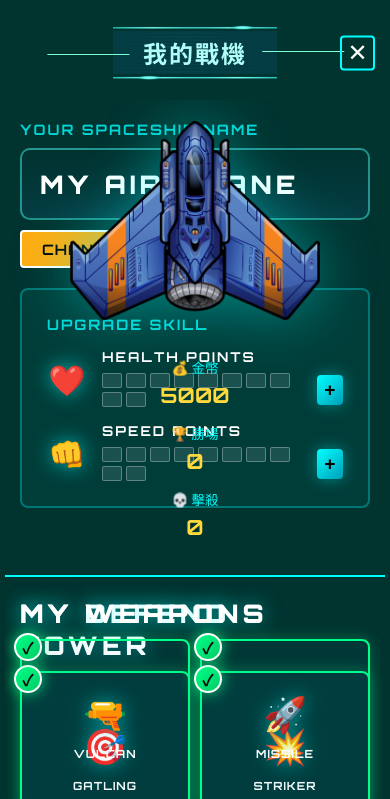
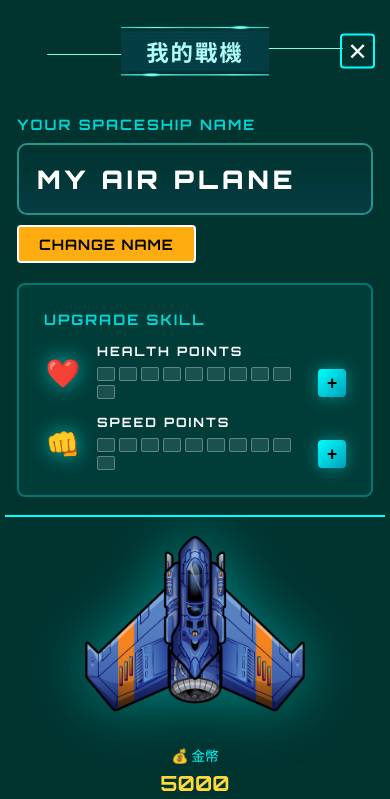
Before and after one commit to garyman925/twoer-defend-games, a website built with webpack: page my-ship.html in a window 390 px wide. Shown: the top 799 px of the page. Built offline with nearby package versions, Linux system fonts and the light colour scheme.

Commit message:
myship page completed

```diff
--- a/my-ship.html
+++ b/my-ship.html
@@ -61,7 +61,7 @@
                 width: 50%;
                 height: 1px;
                 background: aquamarine;
-                transform: translate(-80%, 19px);
+                transform: translate(-100%, 19px);
             }
 
             .header-bar .header-title .header-stoke-right{
@@ -70,7 +70,7 @@
                 width: 50%;
                 height: 1px;
                 background: aquamarine;
-                transform: translate(82%, -19px);
+                transform: translate(100%, -19px);
             }
 
         .header-title {
@@ -850,7 +850,7 @@
             }
         }
 
-        /* 小螢幕（平板直式，641-1024px）*/
+        /* 小筆電/平板橫向（769px - 1024px）*/
         @media (max-width: 1024px) {
             body {
                 padding: 10px;
@@ -865,20 +865,39 @@
 
             .header-bar {
                 grid-column: 1 / -1;
-            }
-
-            .plane-info,
-            .plane-visual,
-            .tower-section,
+                grid-row: 1;
+            }
+
+            .plane-info {
+                grid-column: 1 / -1;
+                grid-row: 2;
+                border-right: none;
+                border-bottom: 2px solid #00ffff;
+                padding: 25px 20px;
+            }
+
+            .plane-visual {
+                grid-column: 1 / -1;
+                grid-row: 3;
+                border-right: none;
+                border-bottom: 2px solid #00ffff;
+                padding: 25px 20px;
+            }
+
+            .tower-section {
+                grid-column: 1 / -1;
+                grid-row: 4;
+                border-right: none;
+                border-bottom: 2px solid #00ffff;
+                padding: 25px 20px;
+            }
+
             .weapons-section {
                 grid-column: 1 / -1;
+                grid-row: 5;
                 border-right: none;
-                border-bottom: 2px solid #00ffff;
-                padding: 30px 20px;
-            }
-
-            .weapons-section {
                 border-bottom: none;
+                padding: 25px 20px;
             }
 
             .section-title-large {
@@ -886,31 +905,28 @@
             }
 
             .slots-grid {
-                gap: 12px;
-            }
-        }
-
-        /* 超小螢幕（手機，< 640px）*/
-        @media (max-width: 640px) {
-            body {
-                padding: 5px;
-            }
-
-            .main-container {
-                border-radius: 8px;
-                border-width: 2px;
-            }
-
-            .header-title {
-                font-size: 1.5rem;
-                padding: 10px 30px;
-                letter-spacing: 2px;
-            }
-
-            .close-btn {
-                width: 35px;
-                height: 35px;
-                right: 10px;
+                grid-template-columns: repeat(4, 1fr);
+                gap: 10px;
+            }
+        }
+
+        /* 平板直向/大手機（481px - 768px）*/
+        @media (max-width: 768px) {
+            .slots-grid {
+                /* 改用 Flexbox 避免重疊 */
+                display: flex;
+                flex-wrap: wrap;
+                justify-content: center;
+                gap: 10px;
+            }
+
+            .slot {
+                /* 每行最多2個槽位 */
+                flex: 0 0 calc(50% - 5px);
+                max-width: calc(50% - 5px);
+                min-width: 140px;
+                aspect-ratio: 1;
+                padding: 10px;
             }
 
             .plane-info,
@@ -921,19 +937,8 @@
             }
 
             .section-title-large {
-                font-size: 1.5rem;
-                letter-spacing: 2px;
-                margin-bottom: 15px;
-            }
-
-            .slots-grid {
-                grid-template-columns: repeat(2, 1fr);
-                grid-template-rows: repeat(4, 1fr);
-                gap: 10px;
-            }
-
-            .slot {
-                padding: 10px;
+                font-size: 1.7rem;
+                letter-spacing: 3px;
             }
 
             .slot-icon {
@@ -941,7 +946,7 @@
             }
 
             .slot-name {
-                font-size: 0.7rem;
+                font-size: 0.75rem;
             }
 
             .slot-empty-icon {
@@ -949,34 +954,113 @@
             }
 
             .plane-image {
-                max-width: 250px;
+                max-width: 280px;
+            }
+
+            .plane-stats {
+                gap: 20px;
+                padding: 18px;
+            }
+
+            .progress-block {
+                width: 22px;
+                height: 16px;
+            }
+        }
+
+        /* 普通手機（< 480px）*/
+        @media (max-width: 480px) {
+            body {
+                padding: 5px;
+            }
+
+            .main-container {
+                border-radius: 8px;
+            }
+
+            .header-title {
+                font-size: 1.4rem;
+                padding: 10px 25px;
+                letter-spacing: 2px;
+            }
+
+            .close-btn {
+                width: 35px;
+                height: 35px;
+                right: 10px;
+            }
+
+            .plane-info,
+            .plane-visual,
+            .tower-section,
+            .weapons-section {
+                padding: 18px 12px;
+            }
+
+            .section-title-large {
+                font-size: 1.4rem;
+                letter-spacing: 1px;
+                margin-bottom: 15px;
+            }
+
+            .slots-grid {
+                /* 改用 Flexbox 避免重疊 */
+                display: flex;
+                flex-wrap: wrap;
+                justify-content: center;
+                gap: 8px;
+            }
+
+            .slot {
+                /* 每行最多2個槽位 */
+                flex: 0 0 calc(50% - 4px);
+                max-width: calc(50% - 4px);
+                min-width: 120px;
+                aspect-ratio: 1;
+                padding: 8px;
+            }
+
+            .slot-icon {
+                font-size: 30px;
+            }
+
+            .slot-name {
+                font-size: 0.65rem;
+            }
+
+            .slot-empty-icon {
+                font-size: 30px;
+            }
+
+            .plane-image {
+                max-width: 220px;
             }
 
             .plane-stats {
                 flex-direction: column;
-                gap: 15px;
-                padding: 15px;
+                gap: 10px;
+                padding: 12px;
             }
 
             .progress-block {
-                width: 20px;
-                height: 15px;
+                width: 18px;
+                height: 14px;
             }
 
             .attribute-icon {
-                font-size: 30px;
-                width: 40px;
-                height: 40px;
+                font-size: 28px;
+                width: 38px;
+                height: 38px;
             }
 
             .attribute-label {
-                font-size: 0.85rem;
+                font-size: 0.8rem;
             }
 
             .upgrade-plus-btn {
-                width: 30px;
-                height: 30px;
-                font-size: 1.2rem;
+                width: 28px;
+                height: 28px;
+                font-size: 1.1rem;
             }
         }
 
```
Lines whose indentation alone changed are shown as unchanged.
